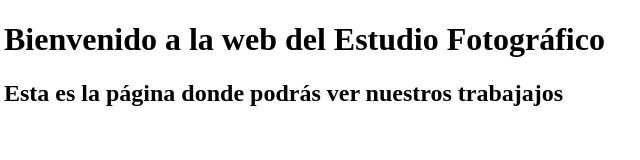
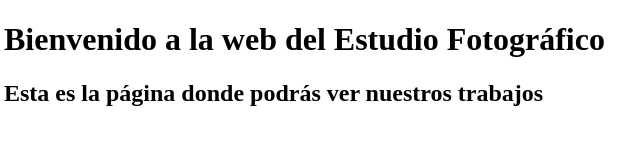
Before and after one commit to alberto006-esp/pagina-web, a plain HTML site: page index.html.html in a window 1280 px wide. Shown: the full height of the page, 4-644 px from the left. Drawn offline with Linux system fonts and the light colour scheme.

Commit message:
Update index.html.html
Prototipo index.html

```diff
--- a/index.html.html
+++ b/index.html.html
@@ -6,6 +6,6 @@
 </head>
 <body>
 	<h1>Bienvenido a la web del Estudio Fotográfico</h1>
-	<h2>Esta es la página donde podrás ver nuestros trabajajos</h2>
+	<h2>Esta es la página donde podrás ver nuestros trabajos</h2>
 </body>
 </html>
```
